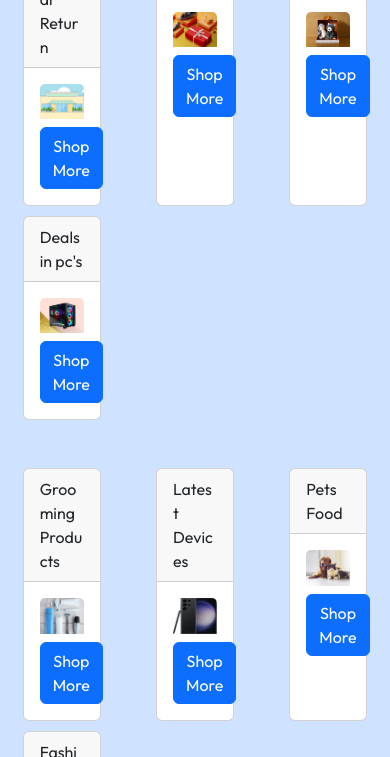
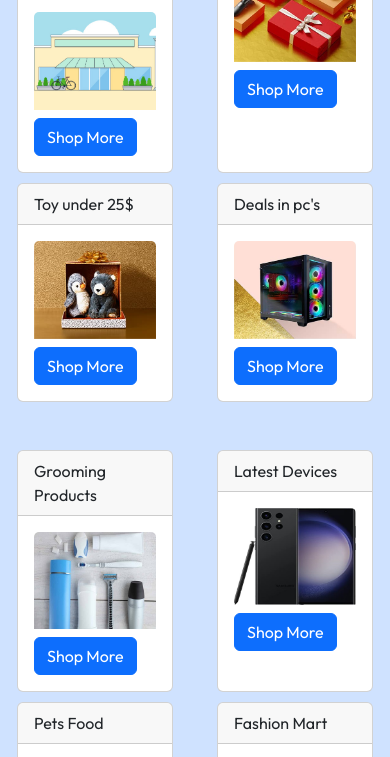
Before and after one commit to nahid2012/Amazon-Clone, a plain HTML site: page index.html in a window 390 px wide. Shown: the part 293-1050 px from the top of the page. Drawn offline with Linux system fonts and the light colour scheme.

Commit message:
responsive added

```diff
--- a/style.scss
+++ b/style.scss
@@ -93,9 +93,8 @@ body {
     .boxes {
         .box {
             margin-top: -20vw;
-
             display: grid;
-            grid-template-columns: repeat(auto-fit, minmax(100px, 1fr));
+            grid-template-columns: repeat(auto-fit, minmax(20vw, 1fr));
             gap: 10px;
 
             .card {
@@ -108,6 +107,22 @@ body {
                     &:hover {
                         transform: scale(1.075);
                     }
+                }
+            }
+
+            @media (max-width: 991px) {
+                grid-template-columns: repeat(auto-fit, minmax(30vw, 1fr));
+
+                .card {
+                    width: 30vw;
+                }
+            }
+
+            @media (max-width: 600px) {
+                grid-template-columns: repeat(auto-fit, minmax(40vw, 1fr));
+
+                .card {
+                    width: 40vw;
                 }
             }
         }
```
Also changed, not shown: style.css, 1 other file.
